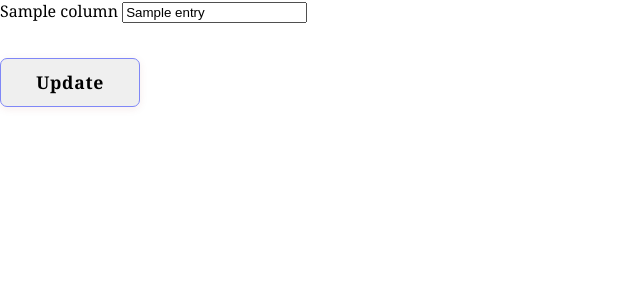
After one commit to dangliseth/mysqlPython, a Flask app: template invemp/templates/dashboard/reset_password.html in a window 1280 px wide. The commit adds this page. Shown: the top 300 px of the page, without its empty margins (0-640 px from the left). Run offline with Flask 3, Linux system fonts and the light colour scheme; the template is opened without the code that fills it: most values are stand-ins (such as "Sample title", 1, 10 or a date in 2020); parts of the project's set-up code (start-up, migrations or seed data) failed here and were passed over.

Commit message:
QR code and Reset password
BOTH in progress not yet done.

```diff
--- a/invemp/auth.py
+++ b/invemp/auth.py
@@ -114,6 +114,11 @@ def logout():
     response.headers['Pragma'] = 'no-cache'
     return response
 
+@bp.route('/reset-password')
+@admin_required
+def reset_password(table_name = 'user_accounts', id):
+
+
 def login_required(view):
     @functools.wraps(view)
     def wrapped_view(**kwargs):
--- a/invemp/dashboard.py
+++ b/invemp/dashboard.py
@@ -97,7 +97,8 @@ def get_dropdown_options():
         'category': ['Category 1', 'Category 2', 'Category 3', 'Category 4', 'Category 5', 'Category 6'],
         'department': ['Registrar', 'SGS', 'SOB', 'SCJ', 'SOA', 'SOE', 'SOL', 'Administration', 'OSA', 'SESO',
                        'Accounting', 'HR', 'Cashier', 'OTP', 'Marketing', 'SHS', 'Quacro', 'Library'],
-        'Assigned To': employee_options
+        'Assigned To': employee_options,
+        'account_type': ['user', 'admin']
     }
     c.close()
     return dropdown_options
--- a/invemp/templates/base.html
+++ b/invemp/templates/base.html
@@ -23,12 +23,14 @@
       </a>
   </ul>
   {% if is_index %}
-  <a href="{{ url_for('dashboard.convert_pdf', table_name = table_name, **request.args) }}" id="btn-pdf">
-    <img src="{{ url_for('static', filename='icons/pdf_icon.svg') }}" alt="PDF" id="pdf-icon-img">
-  </a>
-  <a href="{{ url_for('dashboard.convert_pdf_qr', table_name = table_name, **request.args) }}" id="btn-qr">
-    <img src="{{ url_for('static', filename='icons/qr_code.svg') }}" alt="QR Code" id="qr-icon-img">
-  </a>
+  <div id="download-btns">
+    <a href="{{ url_for('dashboard.convert_pdf', table_name = table_name, **request.args) }}" id="btn-pdf" class="btn-download">
+      <img src="{{ url_for('static', filename='icons/pdf_icon.svg') }}" alt="PDF" id="pdf-icon-img">
+    </a>
+    <a href="{{ url_for('dashboard.convert_pdf_qr', table_name = table_name, **request.args) }}" id="btn-qr" class="btn-download">
+      <img src="{{ url_for('static', filename='icons/qr_code.svg') }}" alt="QR Code" id="qr-icon-img">
+    </a>
+  </div>
   {% endif %}
   {% if g.user[3] == 'admin'%}
   <ul class="tables-nav">
--- /dev/null
+++ b/invemp/templates/dashboard/reset_password.html
@@ -0,0 +1,34 @@
+{% extends "base.html" %}
+
+{% block content %}
+<main id="reset-password-view">
+    <form method="post">
+        {% for column in columns %}
+          <div class="form-group">
+            {% if not (column.endswith('_id') or column == 'id' or column == 'last_updated') %}
+              <label for="{{ column }}">{{ column }}</label>
+                {% if not (table_name == 'items_disposal' or table_name == 'employees_archive') %}
+                  {% if column in dropdown_options %}
+                    <!-- Render dropdown menu for specific columns -->
+                    <select class="form-control" id="{{ column }}" name="{{ column }}" required>
+                      {% for option in dropdown_options[column] %}
+                      <option value="{{ option }}" {% if entry[columns.index(column)] == option %}selected{% endif %}>
+                        {{ option }}
+                      </option>
+                      {% endfor %}
+                    </select>
+                  {% else %}
+                    <input type="text" class="form-control" id="{{ column }}" name="{{ column }}"
+                    value="{{ entry[loop.index0] if entry[loop.index0] is not none else '' }}" required>
+                  {% endif %}
+                {% else %}
+                    <span>{{ entry[loop.index0] if entry[loop.index0] is not none else '' }}</span>
+                {% endif %}
+              {% endif %}
+          </div>
+        {% endfor %}
+        {% if not (table_name == 'items_disposal' or table_name == 'employees_archive') %}
+        <button type="submit" class="btn btn-primary">Update</button>
+        {% endif %}
+    </form>
+{% endblock %}
```
Also changed, not shown: invemp/static/style.css (+17 -9 lines), invemp/templates/dashboard/update.html (+3 -9 lines).
